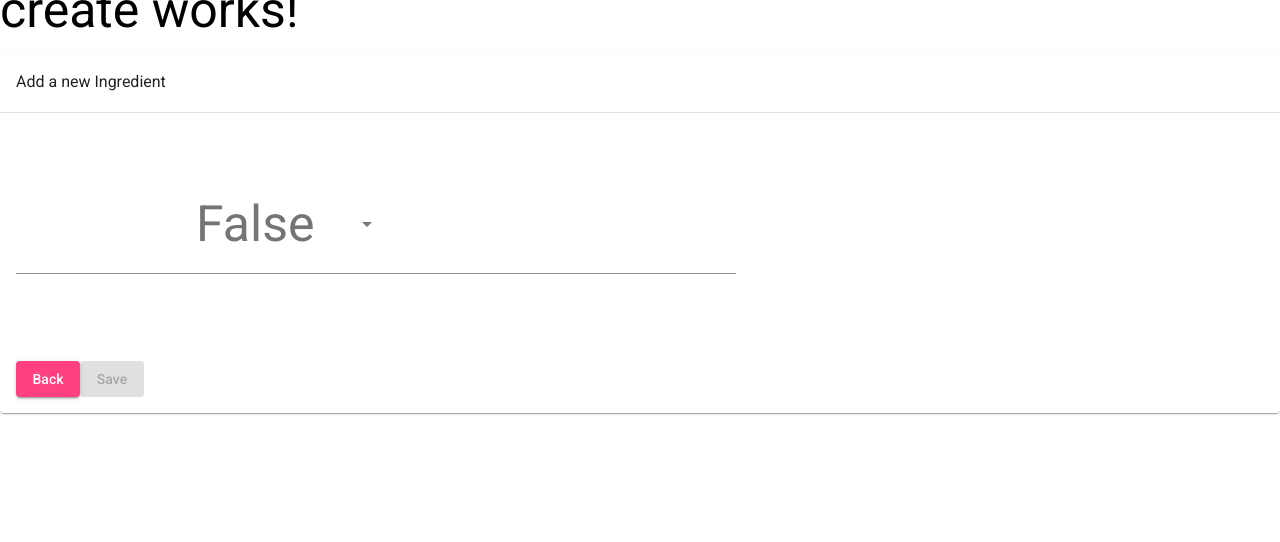
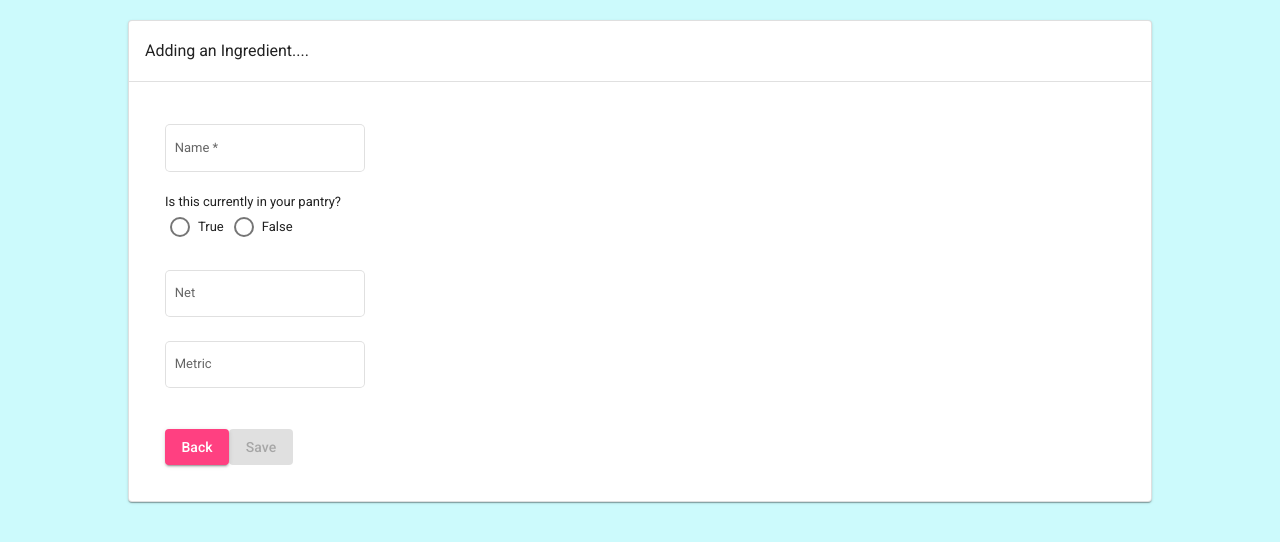
Before and after one commit to christopher-lew/pp, an Angular app in the folder frontend/: page /create in a window 1280 px wide. Shown: the top 542 px of the page. Built offline with nearby package versions, Linux system fonts and the light colour scheme.

Commit message:
Updated Create form

```diff
--- a/frontend/src/app/app.component.css
+++ b/frontend/src/app/app.component.css
@@ -1,5 +1,5 @@
 div{
-    font-size: 50px;
+    font-size: 13px;
 }
 
 th{
--- a/frontend/src/app/app.module.ts
+++ b/frontend/src/app/app.module.ts
@@ -8,6 +8,7 @@ import { MatFormFieldModule } from '@angular/material/form-field';
 import { MatIconModule } from '@angular/material/icon';
 import { MatInputModule } from '@angular/material/input';
 //import { MatOptionModule } from '@angular/material/option'; // Can't find this?
+import { MatRadioModule } from '@angular/material/radio';
 import { MatSelectModule } from '@angular/material/select';
 import { MatSnackBarModule } from '@angular/material/snack-bar';
 import { MatTableModule } from '@angular/material/table';
@@ -54,6 +55,7 @@ const routes: Routes = [
     MatTableModule,
     MatDividerModule,
     MatSnackBarModule,
+    MatRadioModule,
     ReactiveFormsModule,
     HttpClientModule
   ],
--- a/frontend/src/app/components/create/create.component.css
+++ b/frontend/src/app/components/create/create.component.css
@@ -0,0 +1,21 @@
+.card{
+    margin-left: 10%;
+    margin-right: 10%;
+}
+
+label.formLabel{
+    font-size:15px;
+    font-weight: 400;
+}
+
+#formInput{
+    size:10px;
+}
+
+.radioButt{
+    padding: 5px;
+}
+
+div.page{
+    background-image: url(/./assets/changing_pastel.gif);
+}
--- a/frontend/src/app/components/create/create.component.html
+++ b/frontend/src/app/components/create/create.component.html
@@ -1,31 +1,67 @@
-<p>create works!</p>
 <div>
     <br>
-    <mat-card>
+    <mat-card class="card">
         <section class="mat-typography">
-            <h3>Add a new Ingredient</h3>
+            <h3>Adding an Ingredient....</h3>
         </section>
         <mat-divider></mat-divider>
         <br>
-        <form [formGroup]='createForm' class='create-form'>
-            <mat-form-field class="field-full-width">
-                <input matInput placeHolder="Ingredient Name" formControlName="name" #name>
+        <form [formGroup]='createForm' class='create-form card-body'>
+            <!-- <div class="form-group">
+                <label for='nameInput' class="formLabel">Name</label>
+                <input type="text" class='form-control' id="nameInput" placeholder="Ingredient Name"  formControlName="name" #name>
+            </div> -->
+            <mat-form-field appearance="outline">
+                <mat-label for='nameInput' class="formLabel">Name</mat-label>
+                <input matInput placeHolder="Name" formControlName="name" #name>
             </mat-form-field>
-            <mat-form-field class="field-full-width">
+            <!-- <div class="form-group">
+                <label for="pantryInput" class="formLabel">Is this currently in your pantry?</label>
+                <div class="form-check" name="isInPantry" #isInPantry>
+                    <input type="radio" class="form-check-input" name="isInPantry" id='trueRadio' value="True">
+                    <label for="trueRadio" class="form-check-label formLabel">True</label>
+                    <input type="radio" class="form-check-input" name="isInPantry" id='falseRadio' value="False">
+                    <label for="falseRadio" class="form-check-label formLabel">False</label>
+                </div>
+            </div> -->
+            <br>
+
+            <div class="form-group">
+                <mat-radio-group id="isInPantry" formControlName="isInPantry" #isInPantry>
+                    <mat-label for='isInPanty' class="formLabel">Is this currently in your pantry?</mat-label>
+                    <br>
+                    <mat-radio-button class="radioButt" value="True" (change)="truePantry()">True </mat-radio-button>
+                    <mat-radio-button class="radioButt" value="False" (change)="falsePantry()">False</mat-radio-button>
+                </mat-radio-group>
+            </div>
+            <mat-form-field appearance="outline">
+                <mat-label for='netInput' class="formLabel">Net</mat-label>
+                <input matInput type="text" id="netInput" placeholder="Net"  formControlName="net" #net>
+            </mat-form-field>
+            <br>
+            <mat-form-field appearance="outline">
+                <mat-label for='metricInput' class="formLabel">Metric</mat-label>
+                <input matInput type="text" id="metricInput" placeholder="Metric" formControlName="metric" #metric>
+            </mat-form-field>
+            <!-- <mat-form-field class="field-full-width">
+                <p id="nameLabel" >Name:</p>
+                <input matInput id="nameInput" placeHolder="Ingredient Name" formControlName="name" #name>
+            </mat-form-field> -->
+            <!-- <mat-form-field class="field-full-width">
                 <mat-select placeholder="False" formControlName="isInPantry" #isInPantry>
-                    <mat-option value="True">True</mat-option>
+                    <mat-option value=Boolean.True>True</mat-option>
                     <mat-option value="False">False</mat-option>
                 </mat-select>
-            </mat-form-field>
-            <mat-form-field class="field-full-width">
+            </mat-form-field> -->
+            <!-- <mat-form-field class="field-full-width">
                 <input matInput placeHolder="Net" formControlName="net" #net>
             </mat-form-field>
             <mat-form-field class="field-full-width">
                 <input matInput placeHolder="Metric" formControlName="metric" #metric>
-            </mat-form-field>
+            </mat-form-field> -->
             <br><br>
             <button mat-raised-button color="accent" routerLink="/list">Back</button>
-            <button type="submit" (click)="addIngredient(name.value,isInPantry.value,net.value,metric.value)"
+            <button type="submit" (click)="addIngredient(name.value, net.value,metric.value)"
             [disabled]="createForm.pristine || createForm.invalid" mat-raised-button color="primary">Save</button>
         </form>
     </mat-card>
--- a/frontend/src/app/components/create/create.component.ts
+++ b/frontend/src/app/components/create/create.component.ts
@@ -15,7 +15,7 @@ export class CreateComponent implements OnInit {
   constructor(private ingredientService: IngredientService, private fb: FormBuilder, private router: Router) {
     this.createForm = this.fb.group({
       name: ['', Validators.required],
-      isInPantry: '',
+      isInPantry: this.isInPantry,
       net: '',
       metric:'',
       editedDate: Date.now,
@@ -23,12 +23,25 @@ export class CreateComponent implements OnInit {
     })
   }
 
-  addIngredient(name, isInPantry, net, metric){
-    if(isInPantry = "True")
-      isInPantry= true;
-    else
-      isInPantry = false;
-    this.ingredientService.createIngredient(name, isInPantry, net, metric).subscribe(()=>{
+  isInPantry;
+  truePantry(){
+    this.isInPantry = true;
+    console.log("True");
+  }
+
+  falsePantry(){
+    this.isInPantry = false;
+    console.log("False");
+  }
+
+  addIngredient(name, net, metric){
+    console.log("Test 1");
+    console.log();
+    //console.log(isInPantry);
+    console.log(this.isInPantry);
+    //if(this.isInPantry == "True")
+
+    this.ingredientService.createIngredient(name, this.isInPantry, net, metric).subscribe(()=>{
       // Function call. So after this above function is ran, it'll redirect you back to the list page.
       this.router.navigate(['/list']);
     })
--- a/frontend/src/app/components/list/list.component.html
+++ b/frontend/src/app/components/list/list.component.html
@@ -1,13 +1,15 @@
-<img src="../../../assets/pied_piper_transparent.png" style="width: 100px;"/>
+<h1>Pantry Problems</h1>
 <div>
+    <h3>Pantry</h3>
     <br>
     <mat-card>
-        <button style="display: block; font-size: 40px; min-width: 40px;" mat-raised-button color="primary" routerLink="/create">+</button>
+        <button mat-raised-button color="primary" routerLink="/create">Add a new Ingredient</button>
         <br><br>
         <mat-divider></mat-divider>
         <br>
         <table mat-table [dataSource]="ingredients">
             <ng-container matColumnDef="Name">
+
                 <th mat-header-cell *matHeaderCellDef>Name</th>
                 <td mat-cell *matCellDef="let element">{{element.name}}</td>
             </ng-container>
--- a/frontend/src/index.html
+++ b/frontend/src/index.html
@@ -8,8 +8,13 @@
   <link rel="icon" type="image/x-icon" href="./assets/favicon_transparent.png">
   <link href="https://fonts.googleapis.com/css?family=Roboto:300,400,500&display=swap" rel="stylesheet">
   <link href="https://fonts.googleapis.com/icon?family=Material+Icons" rel="stylesheet">
+  <link rel="stylesheet" href="https://stackpath.bootstrapcdn.com/bootstrap/4.5.2/css/bootstrap.min.css" integrity="sha384-JcKb8q3iqJ61gNV9KGb8thSsNjpSL0n8PARn9HuZOnIxN0hoP+VmmDGMN5t9UJ0Z" crossorigin="anonymous">
 </head>
 <body class="mat-typography">
   <app-root></app-root>
+
+  <script src="https://code.jquery.com/jquery-3.5.1.slim.min.js" integrity="sha384-DfXdz2htPH0lsSSs5nCTpuj/zy4C+OGpamoFVy38MVBnE+IbbVYUew+OrCXaRkfj" crossorigin="anonymous"></script>
+  <script src="https://cdn.jsdelivr.net/npm/popper.js@1.16.1/dist/umd/popper.min.js" integrity="sha384-9/reFTGAW83EW2RDu2S0VKaIzap3H66lZH81PoYlFhbGU+6BZp6G7niu735Sk7lN" crossorigin="anonymous"></script>
+  <script src="https://stackpath.bootstrapcdn.com/bootstrap/4.5.2/js/bootstrap.min.js" integrity="sha384-B4gt1jrGC7Jh4AgTPSdUtOBvfO8shuf57BaghqFfPlYxofvL8/KUEfYiJOMMV+rV" crossorigin="anonymous"></script>
 </body>
 </html>
--- a/frontend/src/styles.css
+++ b/frontend/src/styles.css
@@ -1,4 +1,9 @@
 /* You can add global styles to this file, and also import other style files */
 
 html, body { height: 100%; }
-body { margin: 0; font-family: Roboto, "Helvetica Neue", sans-serif; }
+body {
+    margin: 0;
+    font-family: Roboto, "Helvetica Neue", sans-serif;
+    background-image: url(/./assets/changing_pastel.gif);
+    background-size: cover;
+}
```
Also changed, not shown: frontend/src/assets/changing_pastel.gif (added).
